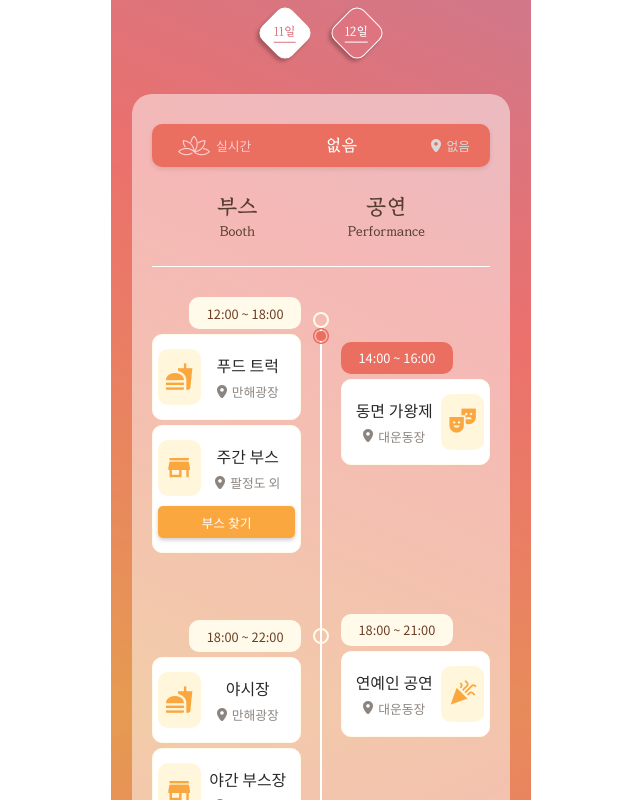
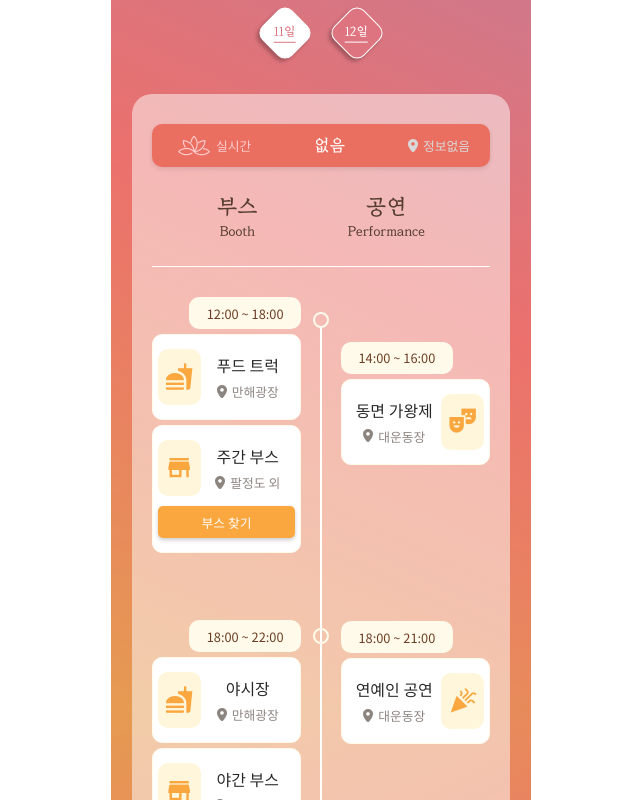
Before and after one commit to ZZZINU/2023_fall_festival_front, a React (Vite) app: page /timeLine in a window 1280 px wide. Shown: the part 200-1000 px from the top of the page, without its empty margins (319-959 px from the left). Built offline with nearby package versions, Linux system fonts and the light colour scheme; a web font is replaced by a local one.

Commit message:
✨ Feat: 축제 시간별 동적 반응

```diff
--- a/src/components/timeLine/TimeTableSection.jsx
+++ b/src/components/timeLine/TimeTableSection.jsx
@@ -9,7 +9,8 @@ export const TimeTableSection = ({
   boothData,
   PerfomanceData,
   realtimeList,
-  currentTime
+  currentTime,
+  festivalDate
 }) => {
   // 부스 데이터 시간별 정리-----------------------------
   const boothdByTime = boothData.reduce((result, item) => {
@@ -44,7 +45,6 @@ export const TimeTableSection = ({
     const intervalId = setInterval(() => {
       setCurrentIndex(prevIndex => (prevIndex + 1) % realtimeList.length);
     }, 3000);
-    console.log(currentIndex);
 
     return () => {
       clearInterval(intervalId);
@@ -52,12 +52,12 @@ export const TimeTableSection = ({
   }, []);
 
   // 시간 바에서 현재 위치 계산 -----------------------------
-  const startTime = new Date("2023-09-30 12:00"); // TimeStroke 시작 시간
+  const startTime = new Date(`2023-10-${festivalDate} 12:00`); // TimeStroke 시작 시간
   const timeDifference = currentTime - startTime;
 
   const elapsedMinutes = timeDifference / (1000 * 60); // 분 단위
 
-  let imagePosition = 0; // 이미지의 초기 위치 (12:00)
+  let imagePosition = 0;
   if (elapsedMinutes >= 0 && elapsedMinutes <= 600) {
     // 12:00 이후부터 22:00 이전까지
     imagePosition = `${(elapsedMinutes / (10 * 60)) * 100 - 3}%`;
@@ -69,6 +69,9 @@ export const TimeTableSection = ({
     imagePosition = "100%";
   }
 
+  // 접속 당일일자와 축제 일정 일치 확인 --------------------------------------
+  const isFestivalDay = () => currentTime.getDate() === festivalDate;
+
   return (
     <S.TimeTableWrapper>
       <S.TimeTableNav>
@@ -77,15 +80,15 @@ export const TimeTableSection = ({
           실시간
         </S.TimeTableSubTxt>
         <S.TimeTableMainTxt>
-          {realtimeList.length !== 0
+          {isFestivalDay() && realtimeList.length !== 0
             ? realtimeList[currentIndex].title
             : "없음"}
         </S.TimeTableMainTxt>
         <S.TimeTableSubTxt2>
           <S.LocationIMG src={MiniLocation} alt="Logo" />
-          {realtimeList.length !== 0
+          {isFestivalDay() && realtimeList.length !== 0
             ? realtimeList[currentIndex].place
-            : "없음"}
+            : "정보없음"}
         </S.TimeTableSubTxt2>
       </S.TimeTableNav>
       <S.SubNav>
@@ -98,41 +101,73 @@ export const TimeTableSection = ({
           <S.TimeTableSmalltxt>Performance</S.TimeTableSmalltxt>
         </div>
       </S.SubNav>
+
       <S.BoothDetailSection>
         {/* 부스 목록 */}
         <S.BoothLeft>
-          <S.BoothTimeSection>12:00 ~ 18:00</S.BoothTimeSection>
+          <S.BoothTimeSection
+            isnow={
+              isFestivalDay() &&
+              ((elapsedMinutes >= 0 && elapsedMinutes < 120) ||
+                (elapsedMinutes >= 240 && elapsedMinutes < 360))
+            }
+          >
+            12:00 ~ 18:00
+          </S.BoothTimeSection>
           {booth12List.map(booth => (
-            <BoothCard booth={booth} />
+            <BoothCard booth={booth} isFestivalDay={isFestivalDay} />
           ))}
 
-          <S.BoothTimeSection style={{ marginTop: "45%" }}>
+          <S.BoothTimeSection
+            isnow={
+              isFestivalDay() &&
+              elapsedMinutes >= 540 &&
+              elapsedMinutes <= 600
+            }
+            style={{ marginTop: "45%" }}
+          >
             18:00 ~ 22:00
           </S.BoothTimeSection>
           {booth18List.map(booth => (
-            <BoothCard booth={booth} />
+            <BoothCard booth={booth}  isFestivalDay={isFestivalDay} />
           ))}
         </S.BoothLeft>
         {/* 공연 목록 */}
         <S.BoothRight>
-          <S.PerformTimeSection isnow="true" style={{ marginTop: "30%" }}>
+          <S.PerformTimeSection
+            isnow={
+              isFestivalDay() &&
+              elapsedMinutes >= 120 &&
+              elapsedMinutes < 240
+            }
+            style={{ marginTop: "30%" }}
+          >
             14:00 ~ 16:00
           </S.PerformTimeSection>
           {perform14List.map(booth => (
-            <PerfomanceCard booth={booth} />
+            <PerfomanceCard booth={booth}  isFestivalDay={isFestivalDay} />
           ))}
-          <S.PerformTimeSection style={{ marginTop: "100%" }}>
+          <S.PerformTimeSection
+            isnow={
+              isFestivalDay() &&
+              elapsedMinutes >= 360 &&
+              elapsedMinutes < 540
+            }
+            style={{ marginTop: "105%" }}
+          >
             18:00 ~ 21:00
           </S.PerformTimeSection>
           {perform18List.map(booth => (
-            <PerfomanceCard booth={booth} />
+            <PerfomanceCard booth={booth}  isFestivalDay={isFestivalDay} />
           ))}
         </S.BoothRight>
         <S.TimeStroke>
-          <S.TimeNow
-            src="/timetable/realtime.png"
-            style={{ top: imagePosition }}
-          />
+          {isFestivalDay() && (
+            <S.TimeNow
+              src="/timetable/realtime.png"
+              style={{ top: imagePosition }}
+            />
+          )}
           <S.TimeStart />
           <S.TimeMid />
           <S.TimeEnd />
--- a/src/components/timeLine/boothCard/BoothCard.jsx
+++ b/src/components/timeLine/boothCard/BoothCard.jsx
@@ -3,24 +3,19 @@ import * as S from "./style";
 import LocationImg from "../../../assets/images/booth_location.png";
 import { useNavigate } from "react-router-dom";
 
-export const BoothCard = ({ booth, topDistance }) => {
+export const BoothCard = ({ booth, isFestivalDay }) => {
   const isCurrent = booth.isCurrent;
-  const istopDistance = topDistance;
   const navigate = useNavigate();
 
   return (
-    <S.BoothWhiteBox
-      topDistance={istopDistance}
-      isnow={isCurrent ? "true" : "false"}
-    >
+    <S.BoothWhiteBox isnow={isFestivalDay() && isCurrent ? "true" : "false"}>
       <S.BoothCardWrapper>
-        <S.BoothImg isnow={isCurrent ? "true" : "false"}>
+        <S.BoothImg isnow={isFestivalDay() && isCurrent ? "true" : "false"}>
           {booth.devide == "부스" && (
             <span className="material-symbols-outlined">store</span>
           )}
           {booth.devide == "푸드" && (
             <span className="material-symbols-outlined">fastfood</span>
-            // <img src={booth.img || FoodImg} alt="img" />
           )}
         </S.BoothImg>
         <S.BoothTxt>
@@ -32,7 +27,12 @@ export const BoothCard = ({ booth, topDistance }) => {
         </S.BoothTxt>
       </S.BoothCardWrapper>
       {booth.isBooth && (
-        <S.BoothBtn onClick={()=>navigate("/booths")} isnow={isCurrent ? "true" : "false"}>부스 찾기</S.BoothBtn>
+        <S.BoothBtn
+          onClick={() => navigate("/booths")}
+          isnow={isFestivalDay() && isCurrent ? "true" : "false"}
+        >
+          부스 찾기
+        </S.BoothBtn>
       )}
     </S.BoothWhiteBox>
   );
--- a/src/components/timeLine/style.jsx
+++ b/src/components/timeLine/style.jsx
@@ -182,7 +182,8 @@ export const PerformTimeSection = styled(BoothTimeSection)`
 export const LineUpWrapper = styled.div`
   position: relative;
   width: 90%;
-  min-height: 640px;
+  height: ${props => (props.isheight)};
+  /* min-height: 640px; */
   padding: 30px 10px;
   border-radius: 20px;
   background: rgba(255, 255, 255, 0.5);
@@ -193,14 +194,14 @@ export const BgImg1 = styled.img`
   object-fit: contain;
 `;
 export const BgImg2 = styled(BgImg1)`
-  top: 45%;
+  top: 280px;
 `;
 export const BgImg3 = styled(BgImg1)`
-  top: 50%;
+  top: 340px;
   right: 5%;
 `;
 export const BgImg4 = styled(BgImg1)`
-  top: 40%;
+  top: 260px;
   left: 40%;
 `;
 export const LineUpdate = styled.div`
--- a/src/pages/timeLine/TimeLine.jsx
+++ b/src/pages/timeLine/TimeLine.jsx
@@ -6,23 +6,6 @@ import { TimeTableSection } from "../../components/timeLine/TimeTableSection";
 import { LineUp } from "../../components/timeLine/LineUp";
 
 function TimeLine() {
-  // 시간 감지 State --------------------------------------------
-  const [festivalDate, setFestivalDate] = useState(11); // 선택 날짜가 11일이면 11, 12일이면 12
-  // const [currentTime, setCurrentTime] = useState(new Date("2023-09-29 14:30"));
-  const [currentTime, setCurrentTime] = useState(new Date());
-
-  const updateTime = () => {
-    setCurrentTime(new Date());
-  };
-
-  useEffect(() => {
-    const intervalId = setInterval(updateTime, 1000);
-
-    return () => {
-      clearInterval(intervalId);
-    };
-  }, []);
-
   // 부스/공연 데이터 --------------------------------------------
   const boothData = [
     {
@@ -30,7 +13,6 @@ function TimeLine() {
       title: "푸드 트럭",
       place: "만해광장",
       devide: "푸드",
-      img: "",
       isBooth: false,
       date: "2023-10-11",
       starttime: "12:00",
@@ -41,7 +23,6 @@ function TimeLine() {
       title: "주간 부스",
       place: "팔정도 외",
       devide: "부스",
-      img: "",
       isBooth: true,
       date: "2023-10-11",
       starttime: "12:00",
@@ -52,7 +33,6 @@ function TimeLine() {
       title: "야시장",
       place: "만해광장",
       devide: "푸드",
-      img: "",
       isBooth: false,
       date: "2023-10-11",
       starttime: "18:00",
@@ -60,15 +40,14 @@ function TimeLine() {
     },
     {
       id: 4,
-      title: "야간 부스장",
+      title: "야간 부스",
       place: "팔정도 외",
       devide: "부스",
-      img: "",
       isBooth: true,
       date: "2023-10-11",
       starttime: "18:00",
       endtime: "22:00"
-    }
+    },
   ];
   const PerfomanceData = [
     {
@@ -88,16 +67,34 @@ function TimeLine() {
       devide: "페스티벌",
       starttime: "18:00",
       endtime: "21:00"
-    }
+    },
   ];
+
+  // 시간 감지 State --------------------------------------------
+  const [festivalDate, setFestivalDate] = useState(11); // 선택 날짜가 11일이면 11, 12일이면 12
+  // const [currentTime, setCurrentTime] = useState(new Date("2023-10-11 16:00"));
+  const [currentTime, setCurrentTime] = useState(new Date());
+
+  const updateTime = () => {
+    setCurrentTime(new Date());
+  };
+
+  useEffect(() => {
+    const intervalId = setInterval(updateTime, 1000);
+
+    return () => {
+      clearInterval(intervalId);
+    };
+  }, []);
+
 
   // 현재 시간과 공연 시간 비교--------------------------------------------
   const boothDataWithCurrentFlag = boothData.map(item => {
-    const startTime = new Date(`2023-09-30 ${item.starttime}`);
-    const endTime = new Date(`2023-09-30 ${item.endtime}`);
-    // const startTime = new Date(`2023-10-11 ${item.starttime}`);
-    // const endTime = new Date(`2023-10-11 ${item.endtime}`);
-    const isCurrent = currentTime >= startTime && currentTime <= endTime;
+    // const startTime = new Date(`2023-09-30 ${item.starttime}`);
+    // const endTime = new Date(`2023-09-30 ${item.endtime}`);
+    const startTime = new Date(`2023-10-11 ${item.starttime}`);
+    const endTime = new Date(`2023-10-11 ${item.endtime}`);
+    const isCurrent = currentTime >= startTime && currentTime < endTime;
     return {
       ...item,
       isCurrent: isCurrent
@@ -105,11 +102,11 @@ function TimeLine() {
   });
 
   const PerfomanceDataWithCurrentFlag = PerfomanceData.map(item => {
-    const startTime = new Date(`2023-09-30 ${item.starttime}`);
-    const endTime = new Date(`2023-09-30 ${item.endtime}`);
-    // const startTime = new Date(`2023-10-11 ${item.starttime}`);
-    // const endTime = new Date(`2023-10-11 ${item.endtime}`);
-    const isCurrent = currentTime >= startTime && currentTime <= endTime;
+    // const startTime = new Date(`2023-09-30 ${item.starttime}`);
+    // const endTime = new Date(`2023-09-30 ${item.endtime}`);
+    const startTime = new Date(`2023-10-11 ${item.starttime}`);
+    const endTime = new Date(`2023-10-11 ${item.endtime}`);
+    const isCurrent = currentTime >= startTime && currentTime < endTime;
 
     return {
       ...item,
@@ -117,7 +114,6 @@ function TimeLine() {
     };
   });
 
-  // 현재 시간과 공연 시간 비교--------------------------------------------
   const filteredBoothData = boothDataWithCurrentFlag.filter(
     item => item.isCurrent
   );
@@ -138,6 +134,7 @@ function TimeLine() {
         boothData={boothDataWithCurrentFlag}
         PerfomanceData={PerfomanceDataWithCurrentFlag}
         currentTime={currentTime}
+        festivalDate={festivalDate}
       />
       <PageTitle mainTitle="라인업" />
       <LineUp festivalDate={festivalDate} />
```
Also changed, not shown: src/components/timeLine/LineUp.jsx (+11 -21 lines), src/components/timeLine/boothCard/PerfomanceCard.jsx (+5 -5 lines), public/timetable/박명수.png (added).
